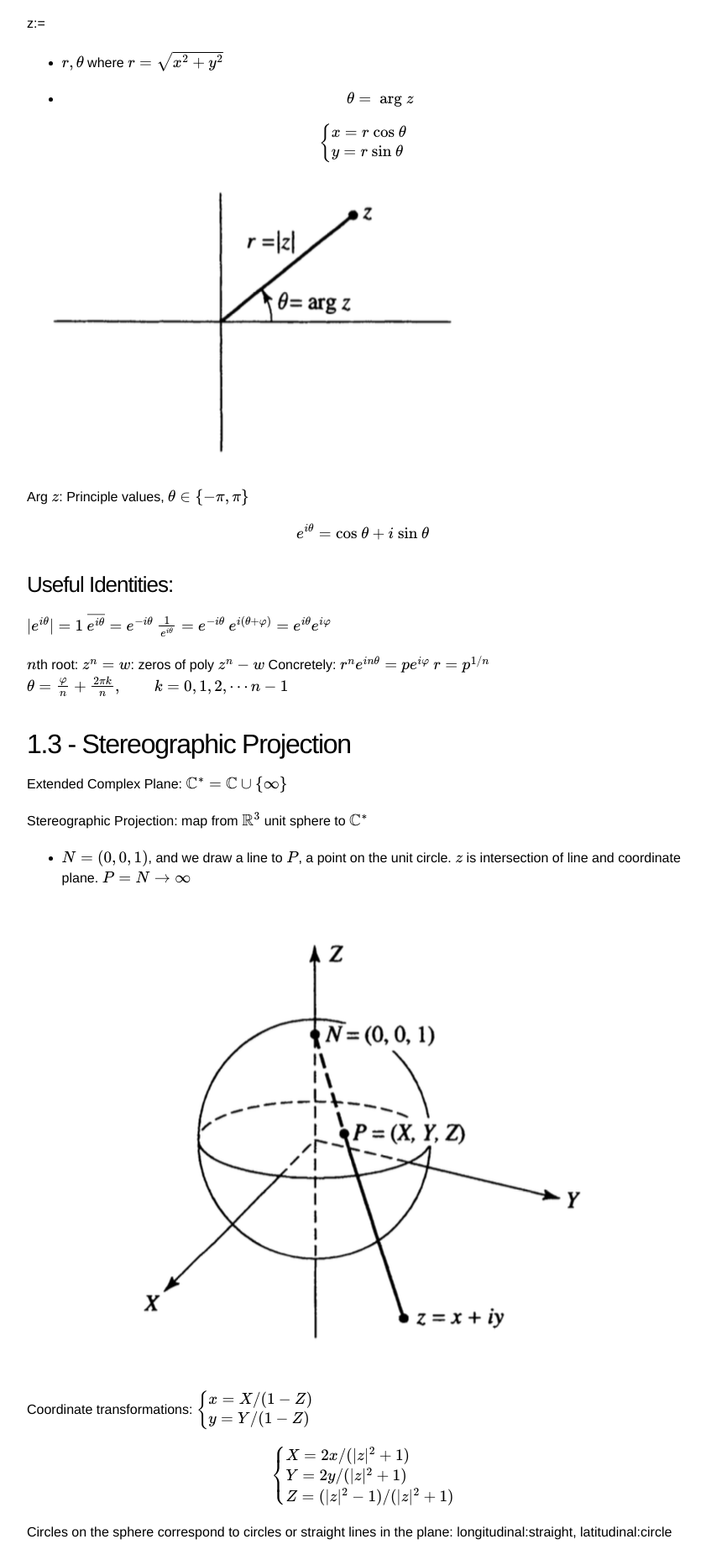
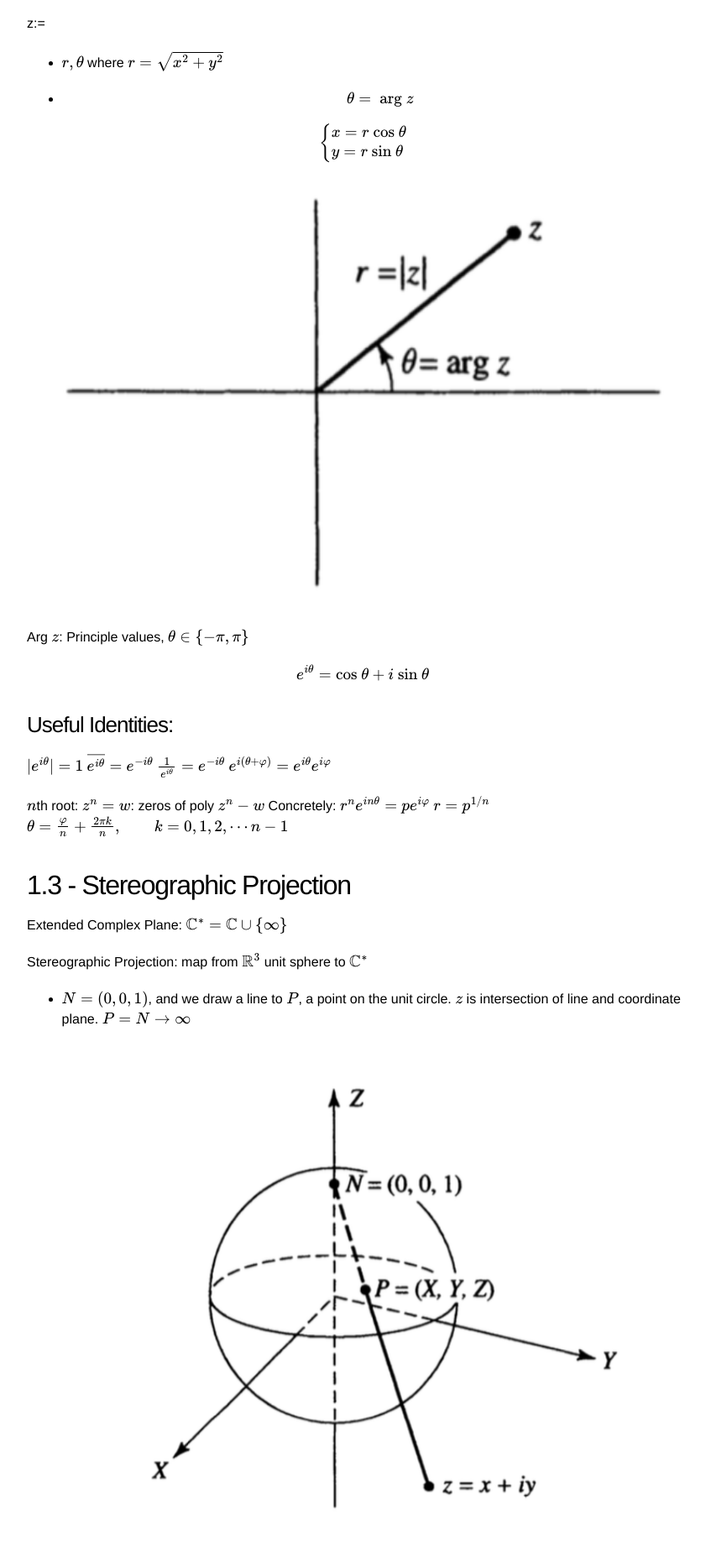
Before and after one commit to jaywreddy/jaywreddy.github.io, a Jekyll site: the page built from _posts/2016-04-10-math-185-notes.markdown, in a window 1280 px wide. Shown: the part 1051-2909 px from the top of the page at 84% size, without its empty margins (208-1049 px from the left). Built offline with Jekyll 4.4.1, drawn with Linux system fonts in a browser that asks for light colours; formulas are drawn with MathJax 3.

Commit message:
changed image reflow

```diff
--- a/_posts/2016-04-10-math-185-notes.markdown
+++ b/_posts/2016-04-10-math-185-notes.markdown
@@ -45,7 +45,7 @@ $$\begin{cases}
   \end{cases}
  $$
 
-![polar](/imgcache/polar.png)
+![polar](/imgcache/polar.png){: width="100%"}
 
 Arg $$z$$: Principle values, $$\theta \in \{-\pi, \pi\}$$
 
@@ -70,7 +70,7 @@ Stereographic Projection: map from $$\mathbb{R}^3$$ unit sphere to $$\mathbb{C}^
 
 * $$N = (0,0,1)$$, and we draw a line to $$P$$, a point on the unit circle. $$z$$ is intersection of line and coordinate plane. $$P=N \rightarrow \infty$$
 
-![stereographic projection](/imgcache/stereographic.png)
+![stereographic projection](/imgcache/stereographic.png){: width="100%"}
 
 Coordinate transformations:
 $$\begin{cases}
@@ -121,7 +121,7 @@ To solve this problem, we draw a branch cut between the positive and negative va
 
 The positive one of these values is defined as the principle branch.
 
-![Square Root Branches](/imgcache/sqrtbranches.png)
+![Square Root Branches](/imgcache/sqrtbranches.png){: width="100%"}
 
 ### Riemann surface
 Thinking of the two branch cuts as surfaces, we can glue them together over $$w$$ to get a 3D surface where each side represents the value of $$z$$ corresponding to each branch.
```
